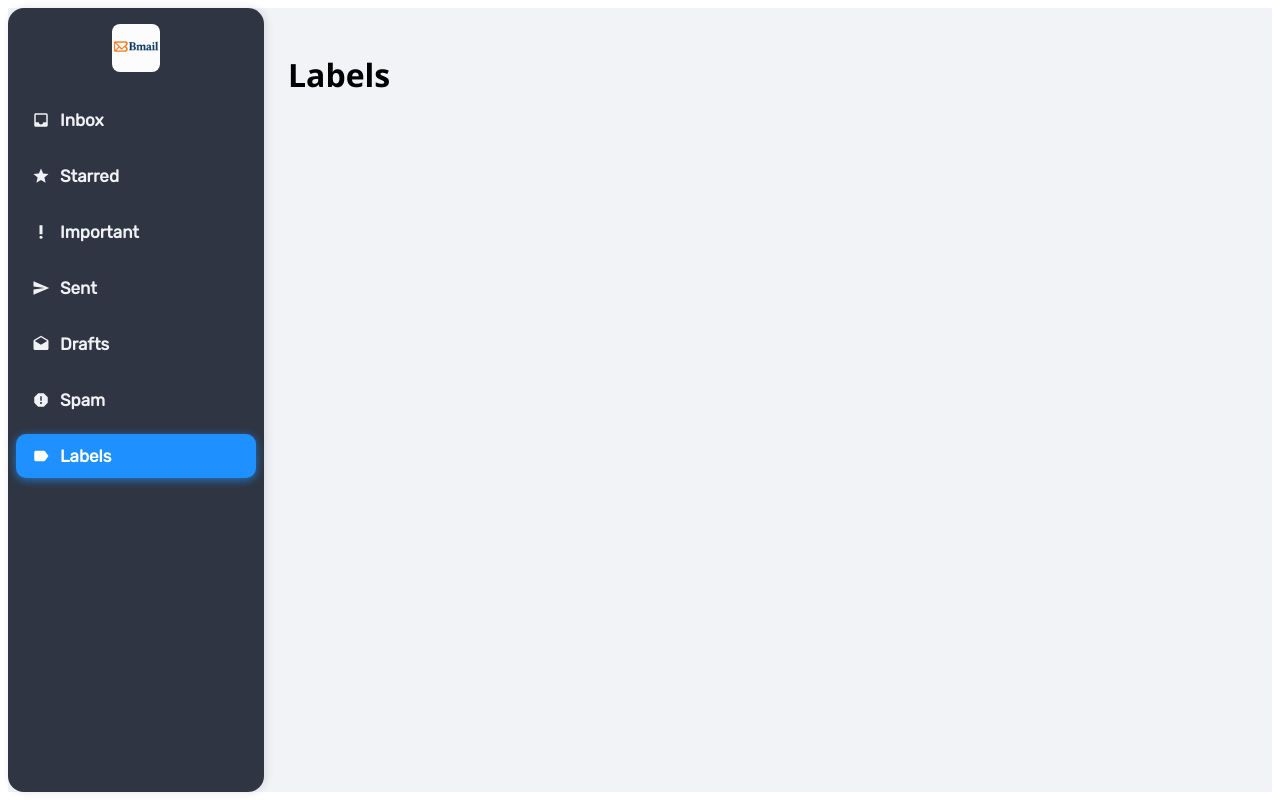
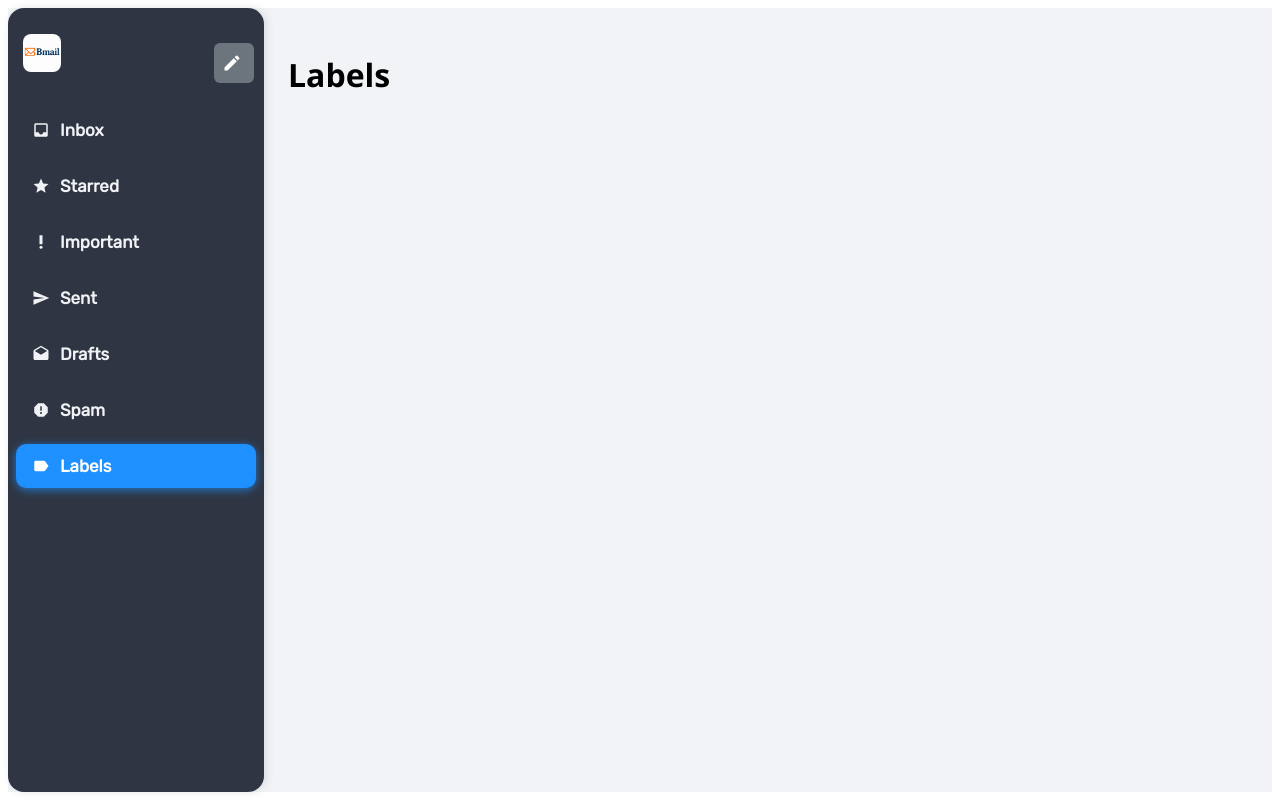
Before and after one commit to itaisalman/Bmail, a React (Create React App) app in the folder client_side/: page /main/labels in a window 1280 px wide. Built offline with nearby package versions, Linux system fonts and the light colour scheme; sample sign-in values are in the browser's storage; a web font is replaced by a local one.

Commit message:
Add New Mail button to screen

```diff
--- a/client_side/src/components/Sidebar/Sidebar.css
+++ b/client_side/src/components/Sidebar/Sidebar.css
@@ -70,3 +70,46 @@
 .link-text {
   transition: opacity 0.3s ease;
 }
+
+.top-container {
+  display: flex;
+  align-items: center;
+  justify-content: space-between;
+  padding: 10px;
+}
+
+.new-mail-button {
+  background-color: #6c757d;
+  color: white;
+  border: none;
+  padding: 0;
+  border-radius: 6px;
+  cursor: pointer;
+  font-size: 0.9em;
+  transition: all 0.3s ease;
+  display: flex;
+  align-items: center;
+  justify-content: center;
+  height: 40px;
+  width: 40px;
+  overflow: hidden;
+  white-space: nowrap;
+}
+
+.new-mail-button:hover {
+  padding: 0 10px;
+  width: auto;
+}
+
+.new-mail-text {
+  margin-left: 0.3em;
+  opacity: 0;
+  width: 0px;
+  overflow: hidden;
+  transition: all 0.3s ease;
+}
+
+.new-mail-button:hover .new-mail-text {
+  opacity: 1;
+  width: auto;
+}
--- a/client_side/src/components/Sidebar/Sidebar.js
+++ b/client_side/src/components/Sidebar/Sidebar.js
@@ -8,6 +8,7 @@ import {
   MdLabel,
   MdStar,
   MdPriorityHigh,
+  MdCreate,
 } from "react-icons/md";
 import "./Sidebar.css";
 
@@ -24,8 +25,14 @@ const links = [
 function Sidebar() {
   return (
     <nav className="sidebar">
-      <div className="logo-container">
-        <img src={logo} alt="Bmail logo" className="logo" />
+      <div className="top-container">
+        <div className="logo-container">
+          <img src={logo} alt="Bmail logo" className="logo" />
+        </div>
+        <button className="new-mail-button">
+          <MdCreate size={20} />
+          <span className="new-mail-text">New Mail</span>
+        </button>
       </div>
       {links.map(({ name, path, icon }) => (
         <NavLink
```
